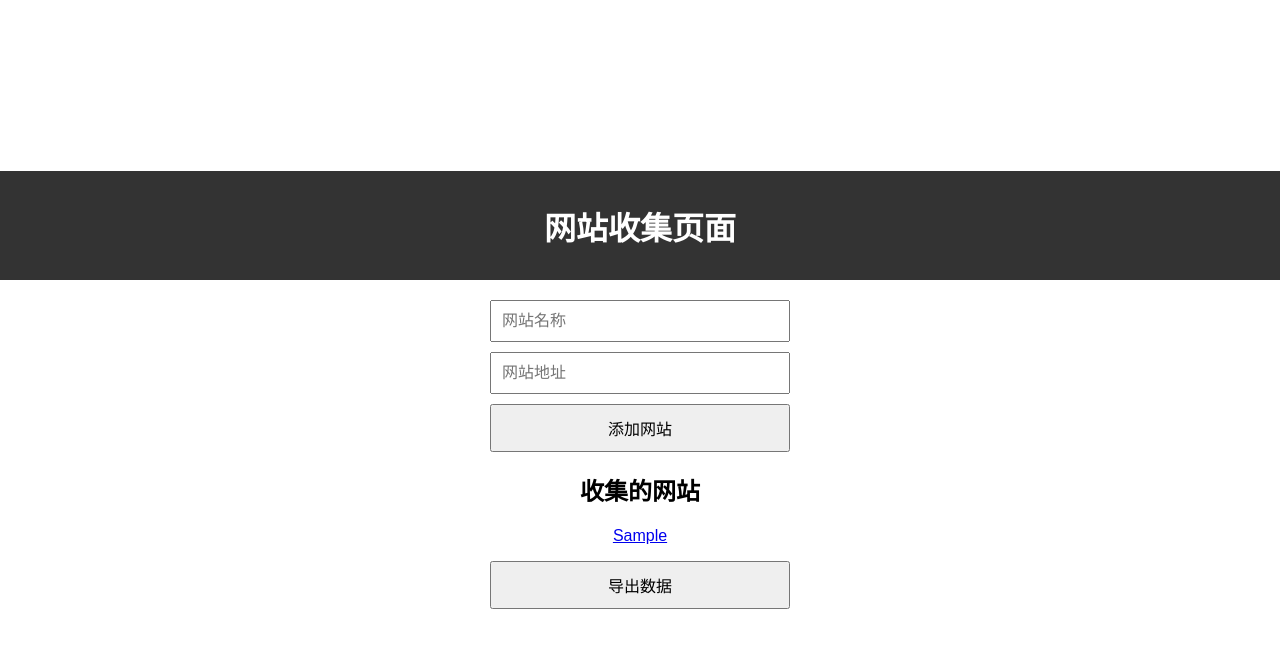
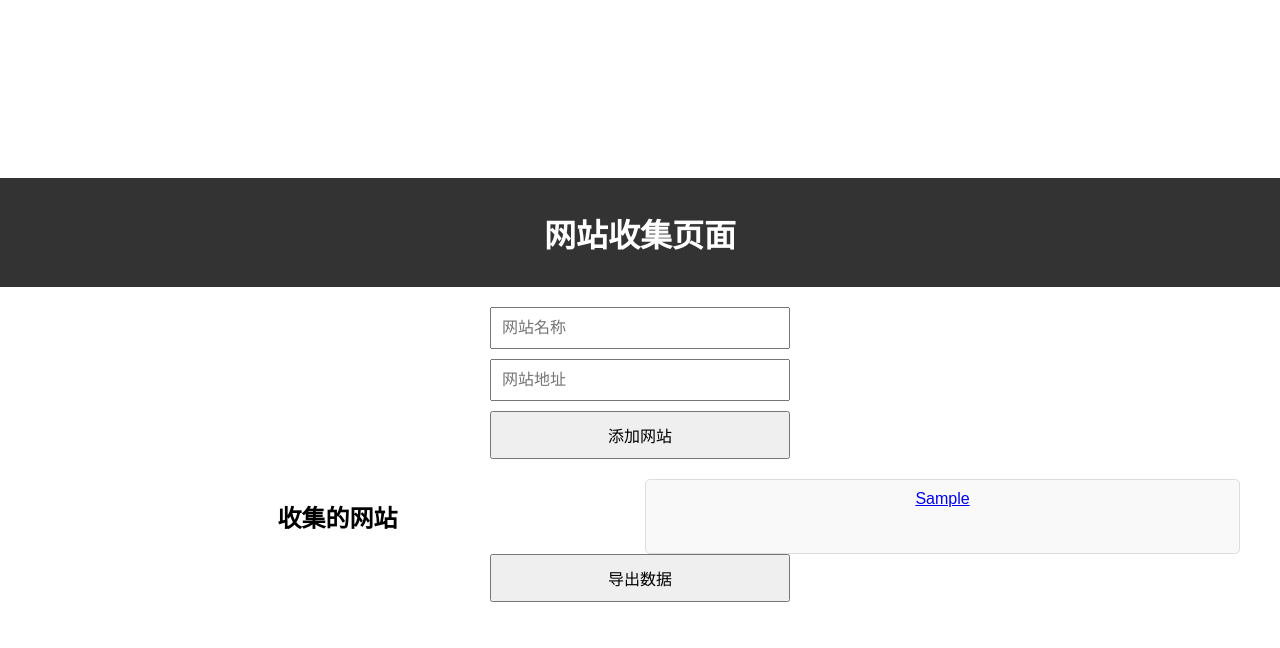
Before and after one commit to fobtools/site, a plain HTML site: page index.html in a window 1280 px wide. Both pictures are taken after typing "Sample", "https://example.com" into the empty fields and a click on the button "添加网站". Drawn offline with Linux system fonts and the light colour scheme.

Commit message:
styles.css

```diff
--- a/styles.css
+++ b/styles.css
@@ -21,7 +21,7 @@ header {
 main {
     padding: 20px;
     width: 100%;
-    max-width: 600px;
+    max-width: 1200px; /* Increased width for larger screen support */
 }
 
 form {
@@ -48,11 +48,25 @@ button {
     max-width: 300px;
 }
 
+#site-list {
+    display: grid;
+    grid-template-columns: repeat(auto-fit, minmax(200px, 1fr)); /* 3 columns layout */
+    gap: 10px; /* Space between items */
+}
+
 #site-list ul {
     list-style-type: none;
     padding: 0;
+    margin: 0;
+    display: grid;
+    grid-template-columns: repeat(auto-fit, minmax(200px, 1fr));
+    gap: 10px;
 }
 
 #site-list li {
-    margin-bottom: 10px;
+    margin-bottom: 0;
+    border: 1px solid #ddd;
+    padding: 10px;
+    border-radius: 5px;
+    background-color: #f9f9f9;
 }
```
